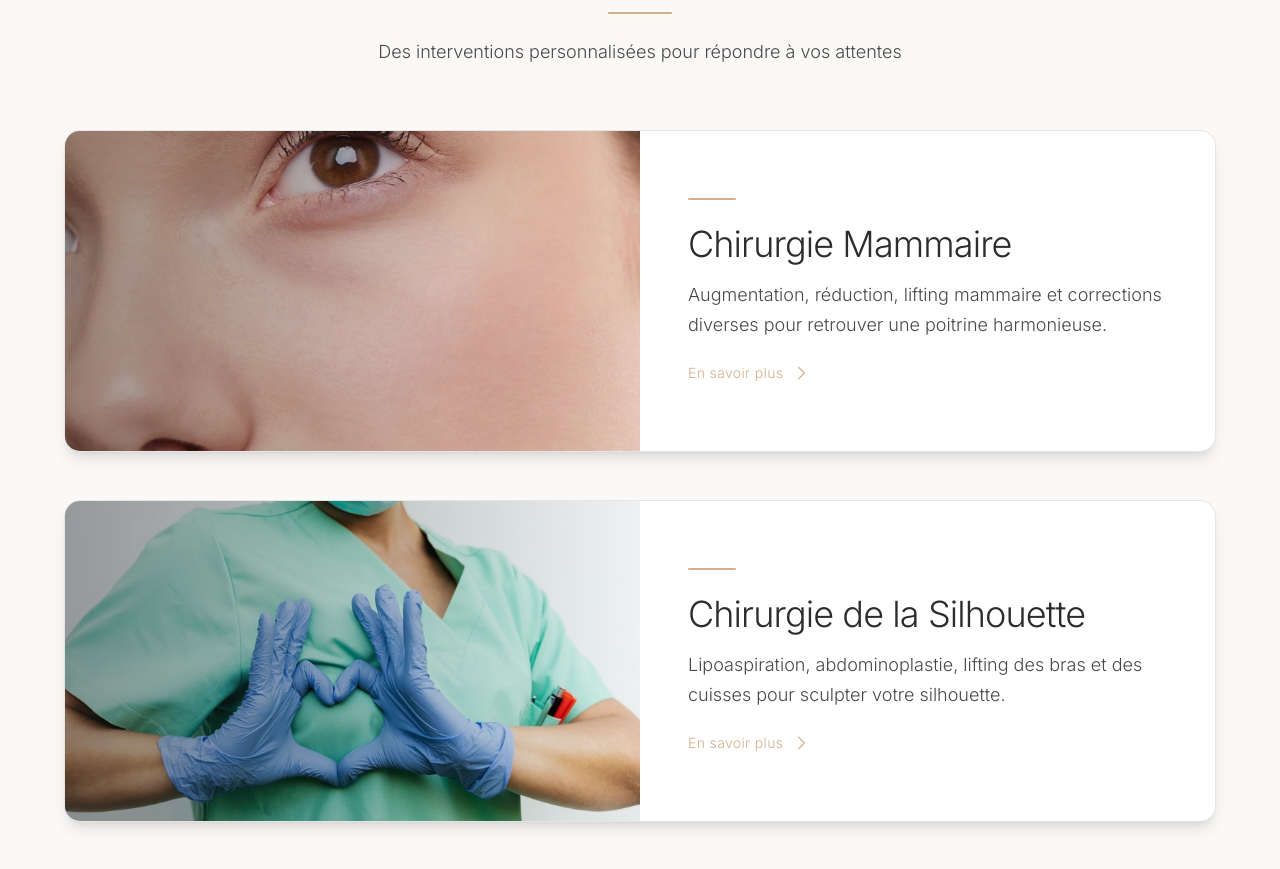
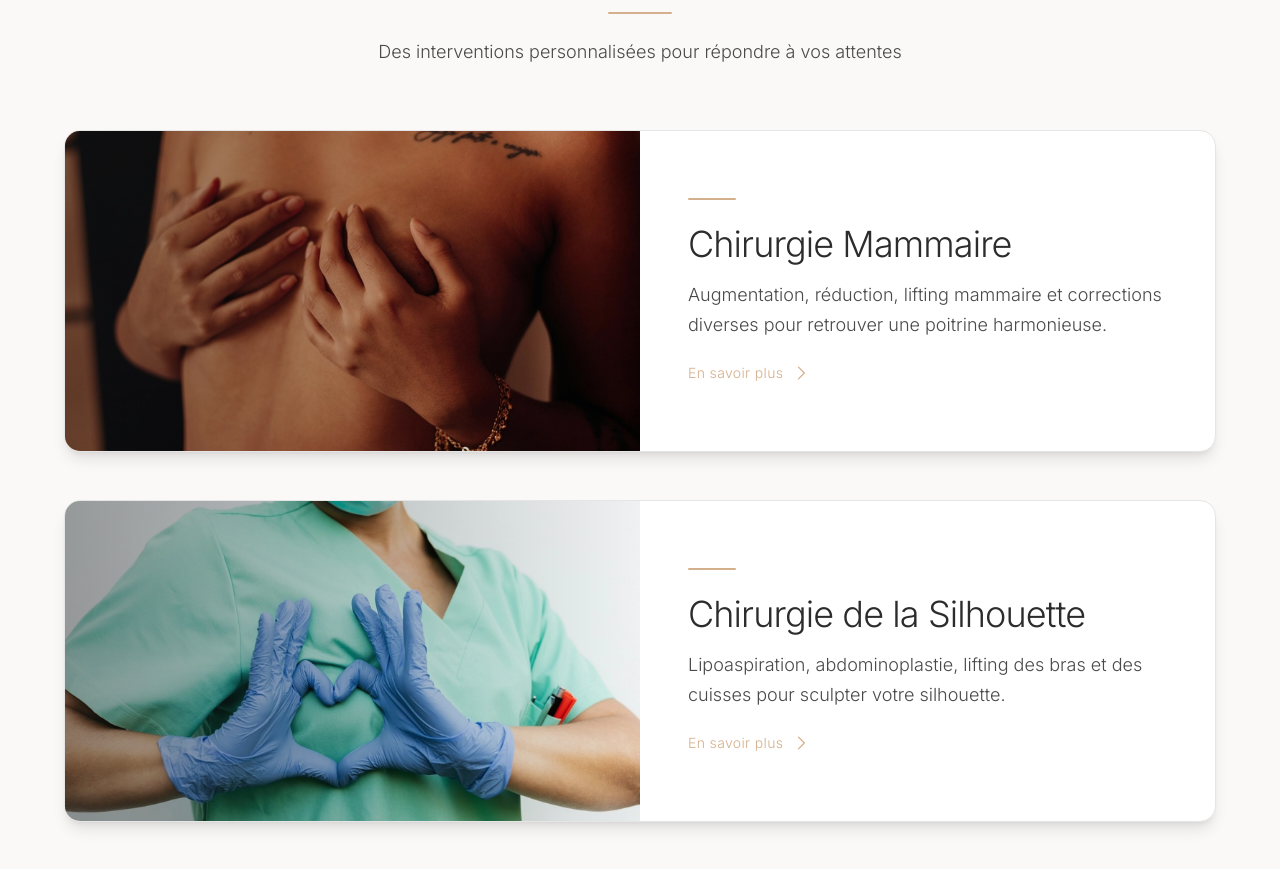
Before and after one commit to johannlacroix/Dr_Omar_Wahab, a Next.js app: page / in a window 1280 px wide. Shown: the part 980-1849 px from the top of the page. Built offline with nearby package versions, Linux system fonts and the light colour scheme.

Commit message:
Changement image Chirurgie Mammaire sur homepage

```diff
--- a/app/page.tsx
+++ b/app/page.tsx
@@ -14,7 +14,7 @@ export default function Home() {
       title: 'Chirurgie Mammaire',
       description: 'Augmentation, réduction, lifting mammaire et corrections diverses pour retrouver une poitrine harmonieuse.',
       href: '/chirurgie/mammaire',
-      image: '/Visage/pexels-shiny-diamond-3373716_opti_800px.webp',
+      image: '/Mammaire/pexels-julianemonarifotografia-20143888_opti_800px.webp',
     },
     {
       title: 'Chirurgie de la Silhouette',
```
